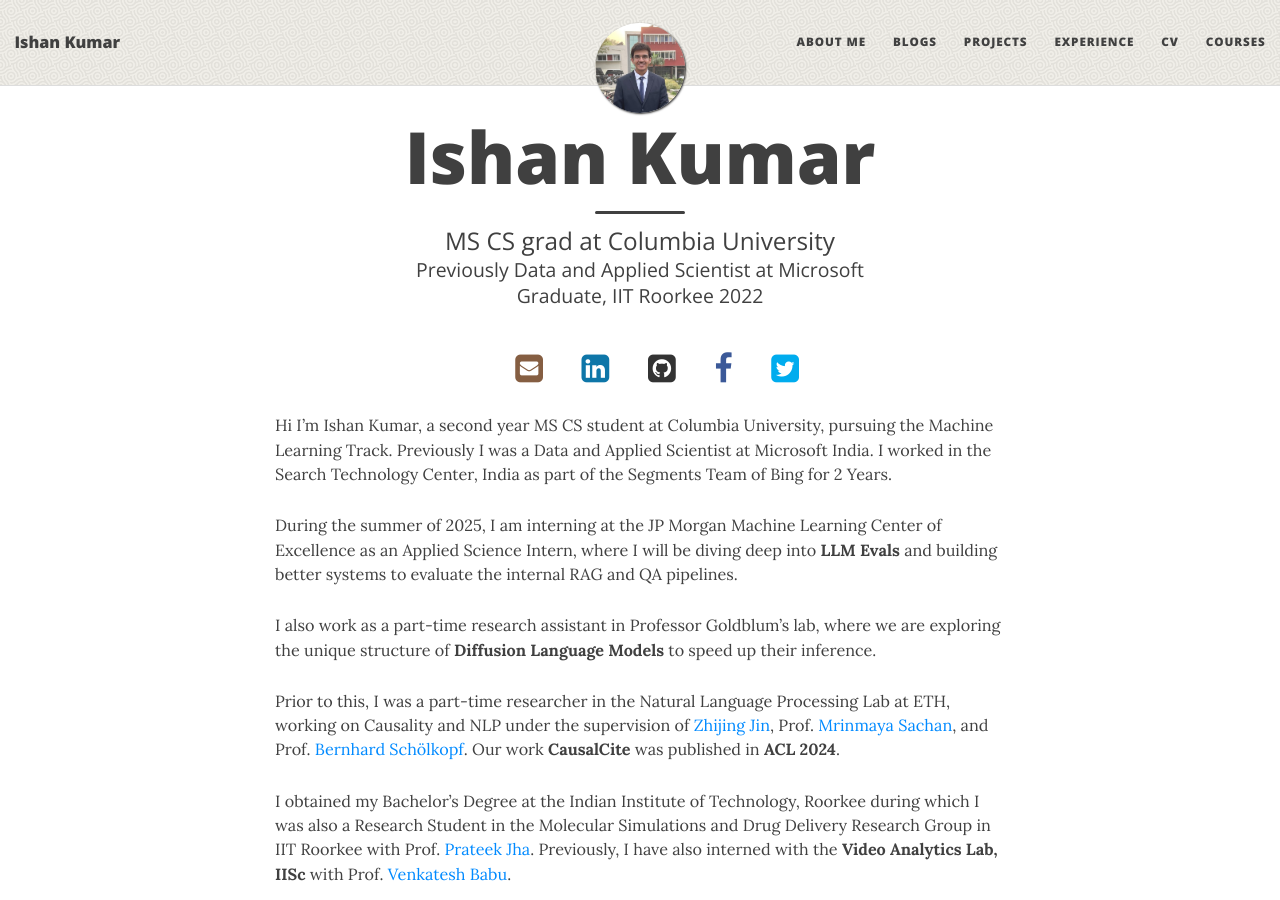
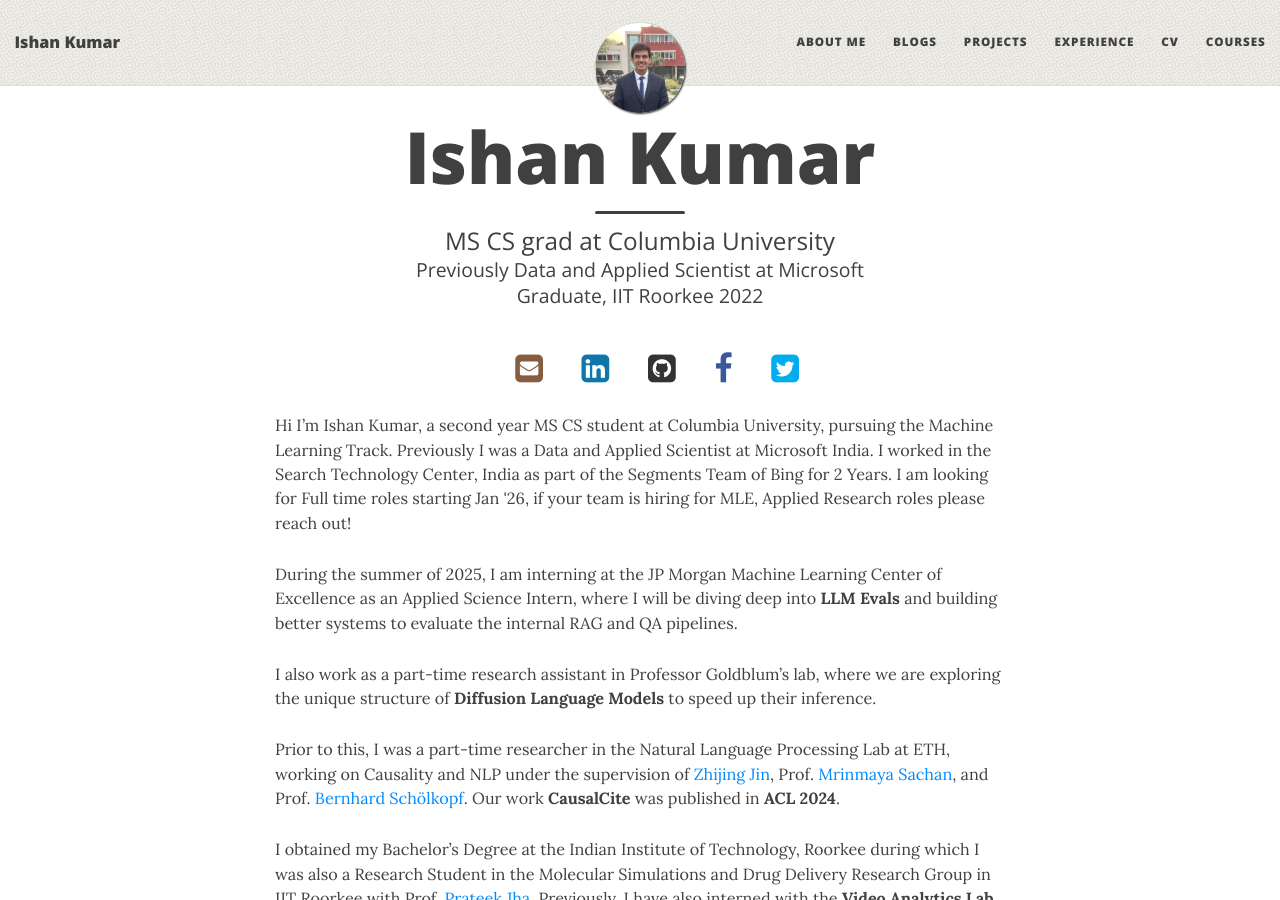
Before and after one commit to ishankumaragrawal/ishankumaragrawal.github.io, a Jekyll site: the page built from index.html, in a window 1280 px wide and 900 px high. Built offline with Jekyll 4.4.1, drawn with Linux system fonts in a browser that asks for light colours; nearby versions of some CDN libraries; the list of posts is cut into pages by our own code.

Commit message:
updated resume and index

```diff
--- a/_config.yml
+++ b/_config.yml
@@ -18,7 +18,7 @@
   Blogs : "blogs"
   Projects : "projects"
   Experience : "experiences"
-  CV : "https://drive.google.com/file/d/1pXqqGl-G2pN-Uqb7eF_Km9byTjq0AWga/view?usp=sharing"
+  CV : "https://drive.google.com/file/d/16PjpV8ws37t5my6heXraSe7HAForBD0x/view?usp=sharing"
   Courses : "courses"
 
 # --- Logo --- #
--- a/index.html
+++ b/index.html
@@ -23,7 +23,7 @@
 
 
 <p>
-Hi I’m Ishan Kumar, a second year MS CS student at Columbia University, pursuing the Machine Learning Track. Previously I was a Data and Applied Scientist at Microsoft India. I worked in the Search Technology Center, India as part of the Segments Team of Bing for 2 Years.
+Hi I’m Ishan Kumar, a second year MS CS student at Columbia University, pursuing the Machine Learning Track. Previously I was a Data and Applied Scientist at Microsoft India. I worked in the Search Technology Center, India as part of the Segments Team of Bing for 2 Years. I am looking for Full time roles starting Jan '26, if your team is hiring for MLE, Applied Research roles please reach out!
 </p>
 
 <p>
```
